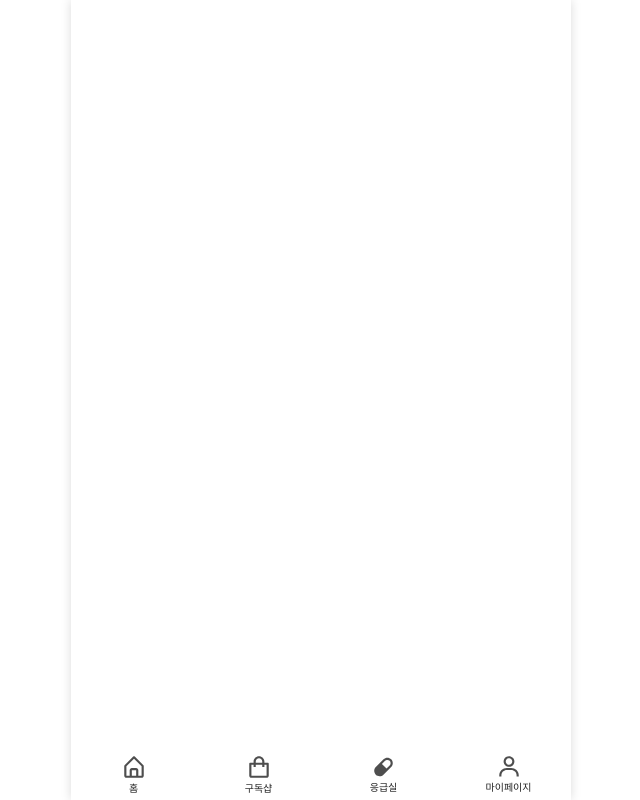
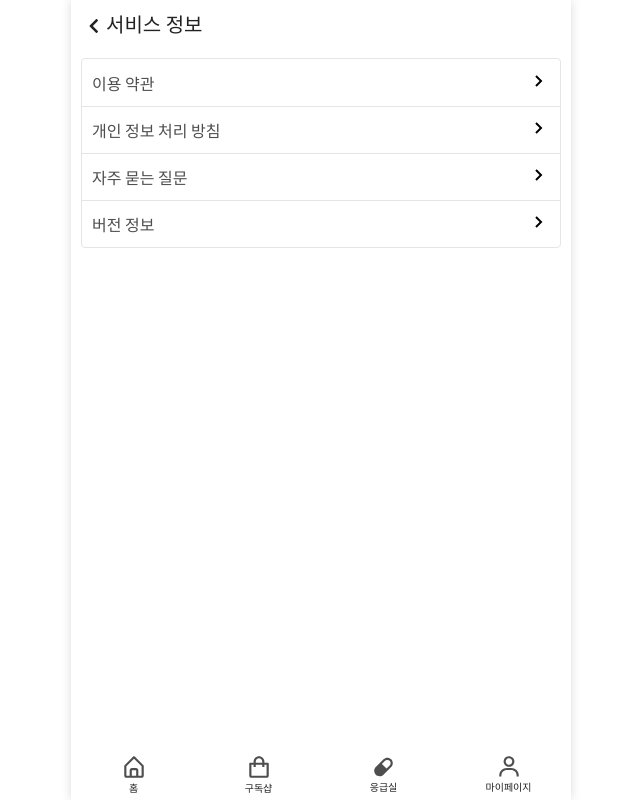
Before and after one commit to ycjeon0129/Planty, a React (Create React App) app in the folder frontend/: page /mypage/1 in a window 1280 px wide. Before the commit this address had no page. Shown: the whole page, without its empty margins (319-959 px from the left). Built offline with nearby package versions, Linux system fonts and the light colour scheme.

Commit message:
[FE] Design : Mypage 메뉴 상세 페이지 구현

```diff
--- /dev/null
+++ b/frontend/src/components/layout/mypage/MypageSubMenuDetailPageLayout/MypageSubMenuDetailPageLayout.tsx
@@ -0,0 +1,18 @@
+import React, { ReactNode } from 'react';
+import './MypageSubMenuDetailPageLayout.scss';
+import PageLayout from 'components/layout/common/PageLayout/PageLayout';
+import NavigationLayout from 'components/layout/navigation/NavigationLayout/NavigationLayout';
+import ContentsLayout from 'components/layout/common/ContentsLayout/ContentsLayout';
+
+function MypageSubMenuDetailPageLayout({ children }: { children: ReactNode[] }) {
+	return (
+		<PageLayout>
+			<NavigationLayout>{children[0]}</NavigationLayout>
+			<div className="mypage-submenu-detail-page-layout-container">
+				<ContentsLayout id="detail-list-wrap">{children[1]}</ContentsLayout>
+			</div>
+		</PageLayout>
+	);
+}
+
+export default MypageSubMenuDetailPageLayout;
--- /dev/null
+++ b/frontend/src/pages/Mypage/MypageSubMenuDetailPage.tsx
@@ -0,0 +1,36 @@
+import React, { useCallback, useEffect, useState } from 'react';
+import { useParams } from 'react-router';
+import { SUB_MENU_LIST } from 'constants/menu/MypageMenuState';
+import MypageSubMenuDetailPageLayout from 'components/layout/mypage/MypageSubMenuDetailPageLayout/MypageSubMenuDetailPageLayout';
+import DetailMenuList from '../../components/organisms/mypage/DetailMenuList/DetailMenuList';
+import HeaderButton from '../../components/atoms/common/HeaderButton/HeaderButton';
+
+function MypageSubMenuDetailPage() {
+	const { menu } = useParams();
+	const [key, setKey] = useState<string>(SUB_MENU_LIST[0]);
+
+	const changeDetailList = useCallback(() => {
+		if (menu === 'service-history') {
+			setKey(SUB_MENU_LIST[0]);
+		} else if (menu === 'pay-history') {
+			setKey(SUB_MENU_LIST[1]);
+		} else if (menu === 'setting') {
+			setKey(SUB_MENU_LIST[2]);
+		} else {
+			setKey(SUB_MENU_LIST[3]);
+		}
+	}, [menu]);
+
+	useEffect(() => {
+		changeDetailList();
+	});
+
+	return (
+		<MypageSubMenuDetailPageLayout>
+			<HeaderButton type="back" text={key} />
+			<DetailMenuList menu={key} />
+		</MypageSubMenuDetailPageLayout>
+	);
+}
+
+export default MypageSubMenuDetailPage;
--- a/frontend/src/router/AppRouter.tsx
+++ b/frontend/src/router/AppRouter.tsx
@@ -13,6 +13,7 @@ import SubscribeDetailPage from 'pages/subscribe/SubscribeDetail/SubscribeDetail
 import LoadingPage from 'pages/Etc/LoadingPage';
 import ErrorPage from 'pages/Etc/ErrorPage';
 import Develop from 'pages/Develop';
+import MypageSubMenuDetailPage from 'pages/Mypage/MypageSubMenuDetailPage';
 import PrivateRoute from './PrivateRoute';
 import 'styles/index.scss';
 
@@ -43,6 +44,7 @@ function AppRouter() {
 						<Route path="/shop" element={<ShopPage />} />
 						<Route path="/emergency" element={<EmergencyPage />} />
 						<Route path="/mypage" element={<MypagePage />} />
+						<Route path="/mypage/:menu" element={<MypageSubMenuDetailPage />} />
 						<Route path="/subscribe" element={<SubscribePage />}>
 							<Route index element={<SubscribeListPage />} />
 							<Route path=":sid" element={<SubscribeDetailPage />} />
```
Also changed, not shown: frontend/src/components/layout/mypage/MypageSubMenuDetailPageLayout/MypageSubMenuDetailPageLayout.scss (added).
